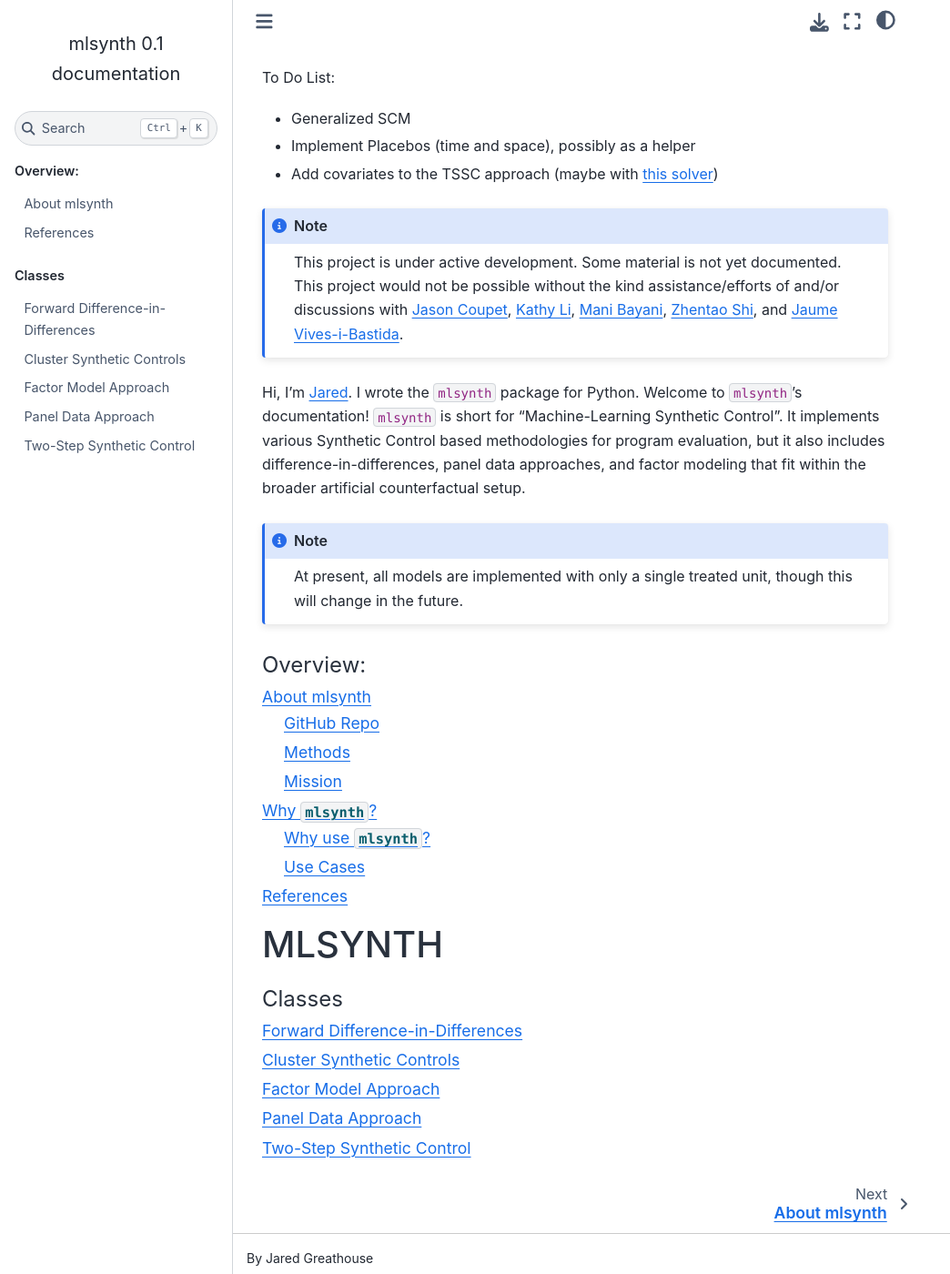
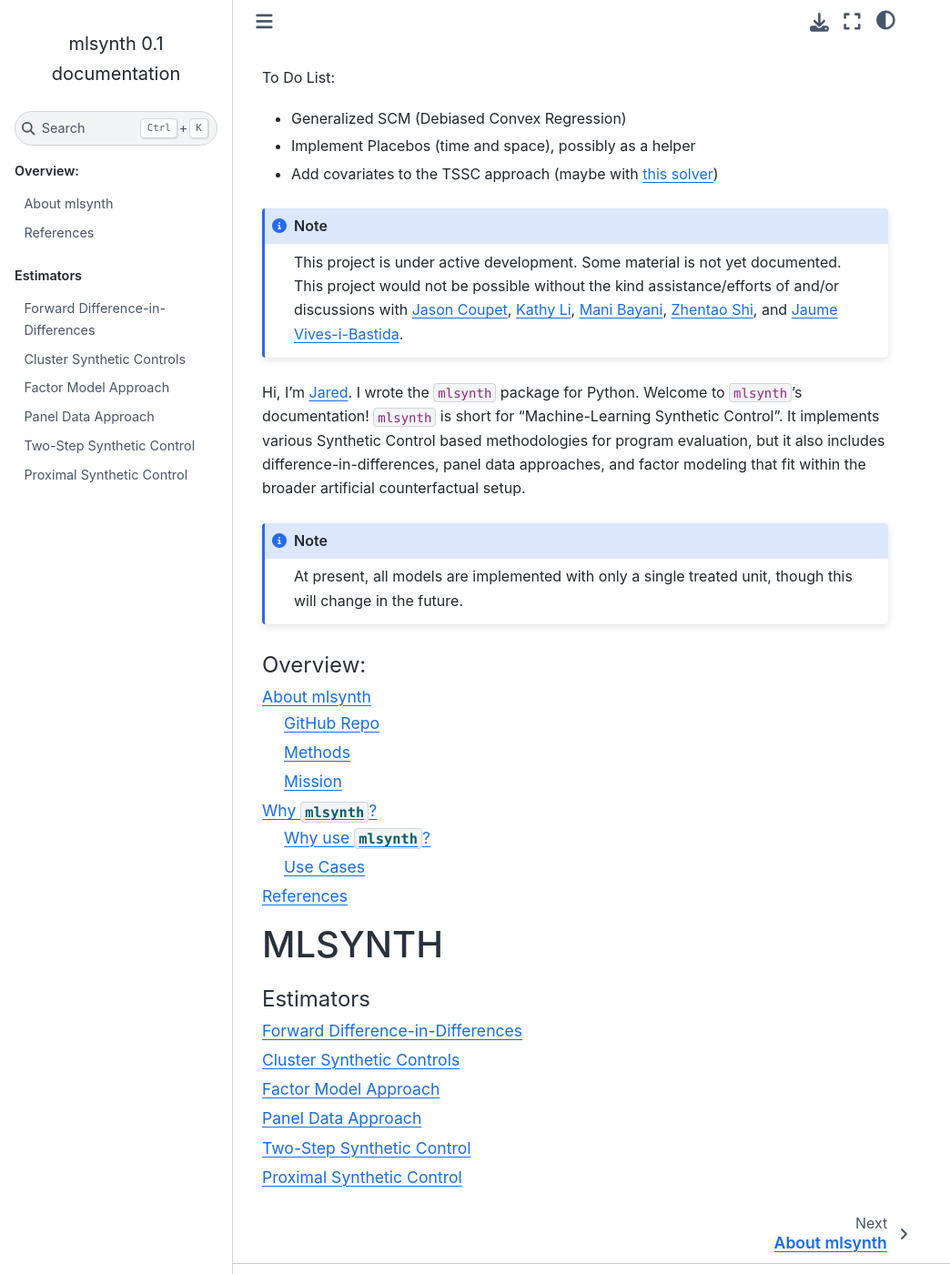
Before and after one commit to jgreathouse9/mlsynth, a Sphinx documentation site: the page built from docs/index.rst, in a window 1280 px wide and 1400 px high. Shown: the whole window at 91% size, without its empty margins (0-1044 px from the left). Built offline with Sphinx 7.4.7 and the Sphinx Book theme 1.1.4, drawn with Linux system fonts in a browser that asks for light colours; pages that are not in the unit, such as notebooks, are missing from menus.

Commit message:
Update index.rst

```diff
--- a/docs/index.rst
+++ b/docs/index.rst
@@ -4,7 +4,7 @@
 
 To Do List:
 
-- Generalized SCM
+- Generalized SCM (Debiased Convex Regression)
 - Implement Placebos (time and space), possibly as a helper
 - Add covariates to the TSSC approach (maybe with `this solver <https://doi.org/10.1007/s10614-023-10471-7>`_)
 
@@ -33,7 +33,7 @@
 
 .. toctree::
    :maxdepth: 2
-   :caption: Classes
+   :caption: Estimators
    :titlesonly:
 
    fdid
@@ -42,6 +42,7 @@
    fma
    pda
    tssc
+   proximal
 
 
 .. toctree::
```
